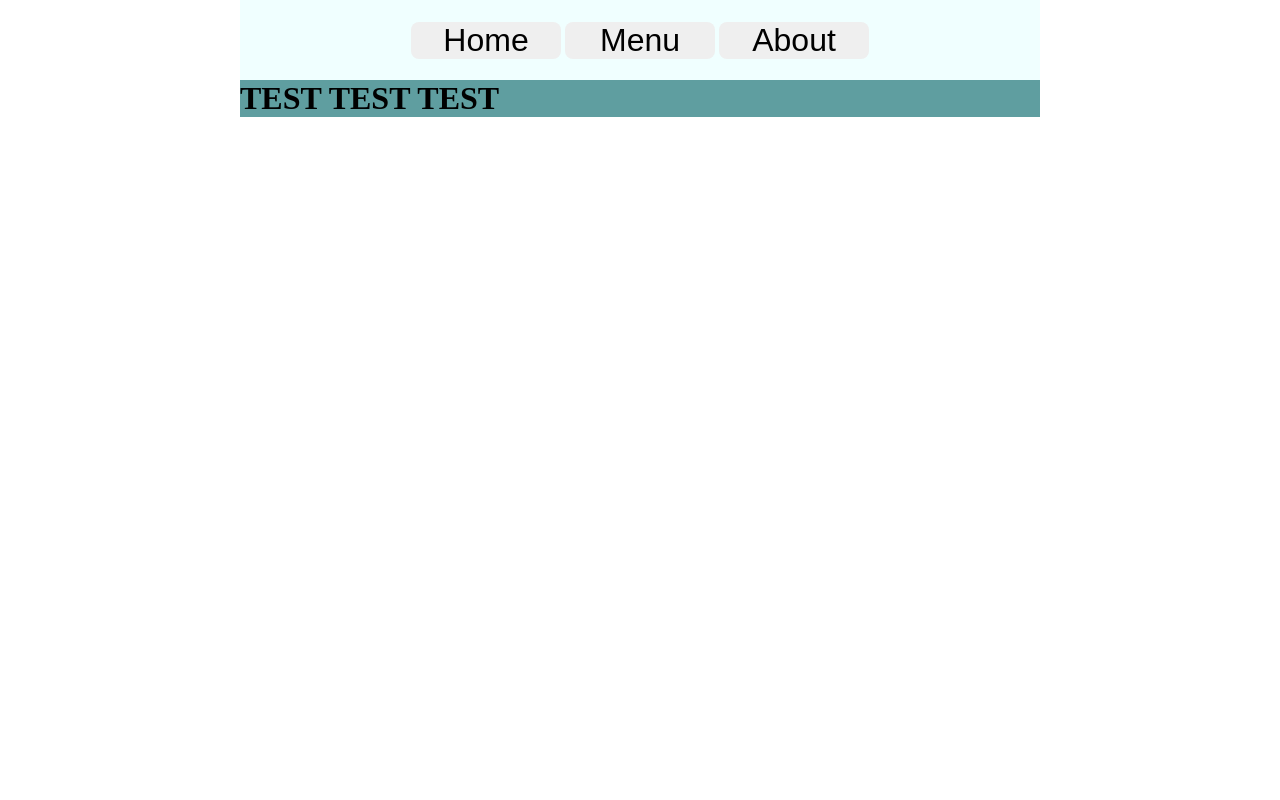
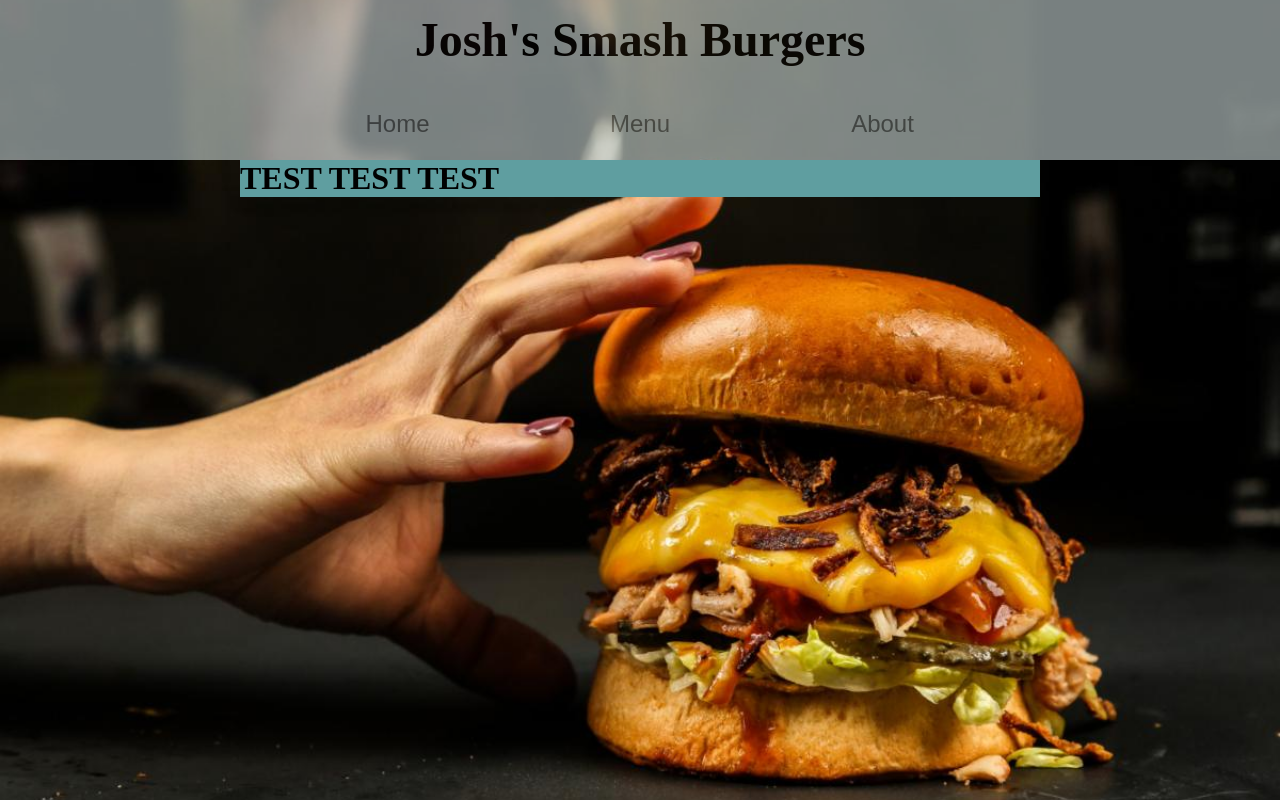
Before and after one commit to Jershz/restaurant-page, a website built with webpack: page src/template.html in a window 1280 px wide. Built offline with nearby package versions, Linux system fonts and the light colour scheme.

Commit message:
Add basic styling to page

```diff
--- a/src/index.js
+++ b/src/index.js
@@ -2,6 +2,7 @@ import "./styles.css";
 import { CreateHomePage } from "./home.js";
 import { CreateMenuPage } from "./menu.js";
 import { CreateAboutPage } from "./about.js";
+import bigBurger from "./big-burger.jpeg"
 
 function InitializeNavHeader() {
     const contentBody = document.querySelector("#content");
@@ -9,6 +10,13 @@ function InitializeNavHeader() {
     const menuButton = document.querySelector("#menu");
     const aboutButton = document.querySelector("#about");
 
+    function initializePage() {
+        // let backgroundImg = document.createElement("img");
+        // backgroundImg.src = bigBurger;
+        // backgroundImg.classList.add("background-img");
+        // document.body.appendChild(backgroundImg);
+        bindEvents();
+    }
     function bindEvents() {
         homeButton.addEventListener("click", homeButtonClick);
         menuButton.addEventListener("click", menuButtonClick);
@@ -30,7 +38,7 @@ function InitializeNavHeader() {
         contentBody.textContent = "";
     }
 
-    bindEvents();
+    initializePage();
 }
 
 InitializeNavHeader();
--- a/src/styles.css
+++ b/src/styles.css
@@ -4,17 +4,42 @@
     box-sizing: border-box;
 }
 
+body {
+    background-color: black;
+    background-image: url("./big-burger.jpeg");
+    background-attachment: fixed;
+    background-size: cover;
+    background-position-y: 30%;
+}
 
+.main-header {
+    display: flex;
+    flex-direction: column;
+    align-items: center;
+    justify-content: space-evenly;
+    gap: 20px;
+    background-color: azure;
+    opacity: 50%;
+    height: 20vh;
+}
+
+.main-header h1 {
+    font-size: 3rem;
+}
 
 .header-nav {
+    display: flex;
+    justify-content: space-evenly;
     padding: 10px;
-    height: 10vh;
     width: 800px;
+    gap: 20px;
     margin: 0 auto;
-    gap: 10px;
     text-align: center;
-    align-content: center;
     background-color: azure;
+}
+
+.background-img {
+
 }
 
 #home,
@@ -22,8 +47,18 @@
 #about {
     border: none;
     border-radius: 8px;
-    font-size: 2rem;
+    font-size: 1.5rem;
     width: 150px;
+    background-color: azure;
+    opacity: 50%;
+    color: black;
+}
+
+#home:hover,
+#menu:hover,
+#about:hover {
+    opacity: 100%;
+    text-decoration: underline;
 }
 
 #content {
--- a/src/template.html
+++ b/src/template.html
@@ -7,6 +7,7 @@
 </head>
 <body>
     <header class="main-header">
+        <h1 class="title">Josh's Smash Burgers</h1>
         <nav class="header-nav">
             <button id="home">Home</button>
             <button id="menu">Menu</button>
```
Also changed, not shown: src/big-burger.jpeg (added).
